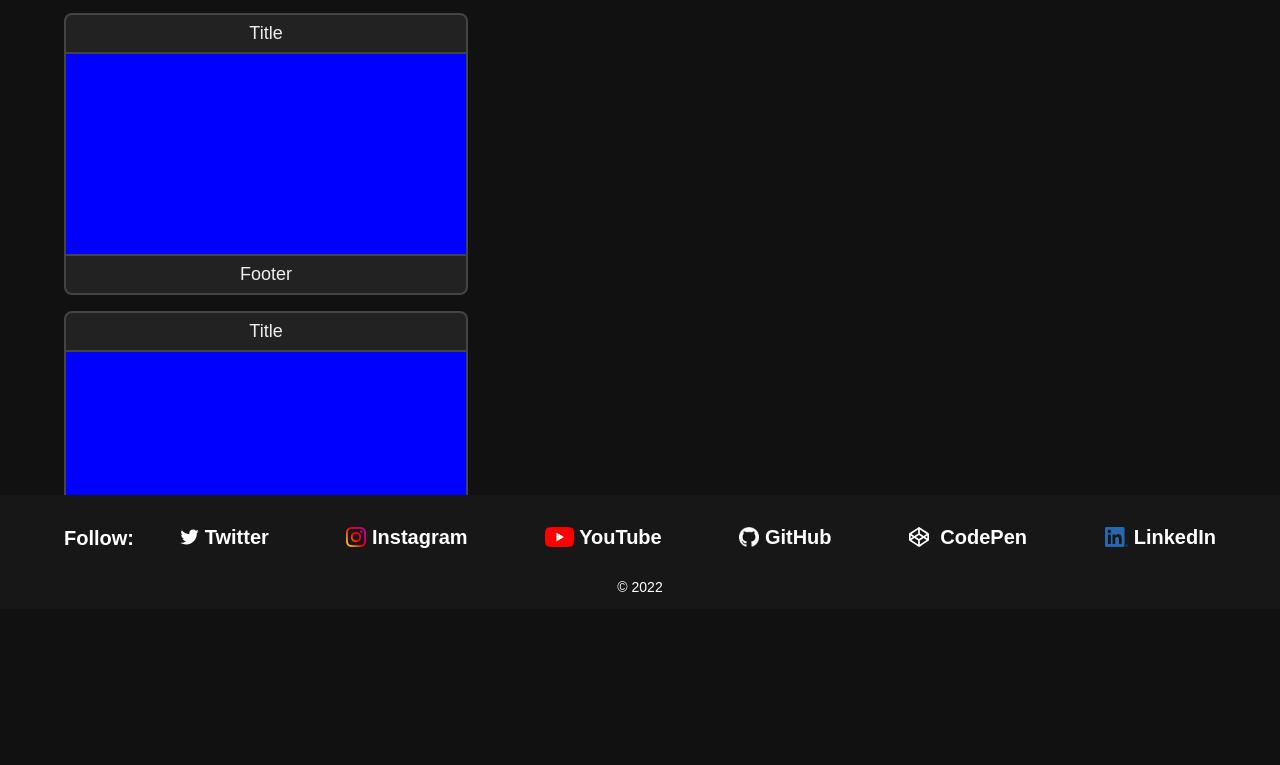
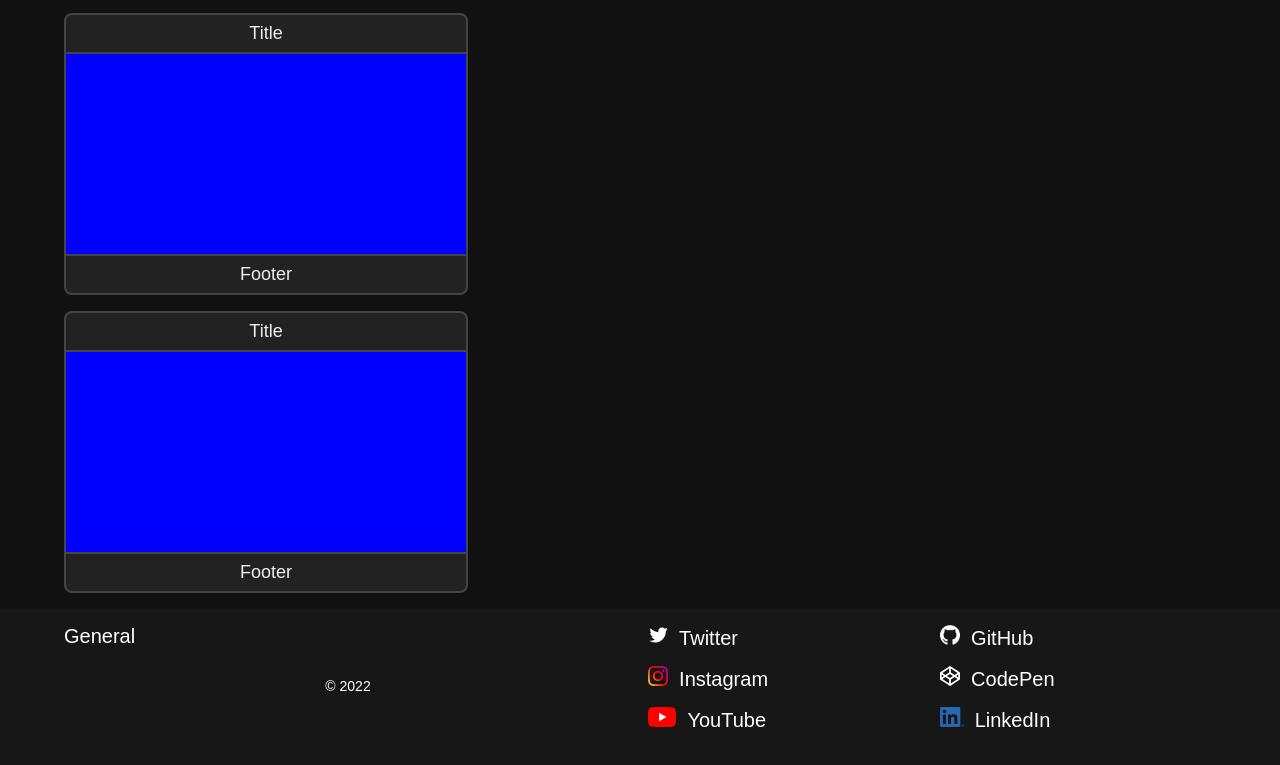
Before and after one commit to SPTimmer/sptimmer.github.io, a plain HTML site: page index.html in a window 1280 px wide. Shown: the part 695-1460 px from the top of the page. Before the commit the page ends 1304 px from the top, so only its background shows below. Drawn offline with nearby package versions, Linux system fonts and the light colour scheme.

Commit message:
footer upgrade

```diff
--- a/about.html
+++ b/about.html
@@ -8,6 +8,7 @@
     <meta name="viewport" content="width=device-width, initial-scale=1">
     <meta name="author" content="SPTimmer">
     <link rel="stylesheet" href="css/style.css">
+    <link rel="stylesheet" href="css/elements.css">
     <link rel="stylesheet" href="css/svg-transitions.css">
     <script src="https://ajax.googleapis.com/ajax/libs/jquery/3.5.1/jquery.min.js"></script>
 </head>
--- a/assets/footer.html
+++ b/assets/footer.html
@@ -1,10 +1,13 @@
 <div class="container">
-    <div class="outer-grid">
-        <div class="top">
-            <nav>
-                <div>Follow:</div>
-                <ul>
-                    <li class="col1">
+    <div class="row">
+        <div class="col general">
+            <div>General</div>
+            <p class="copy"><span>&copy;&nbsp;</span><span id="year"></span></p>
+        </div>
+        <div class="col socials">
+            <div class="row">
+                <div class="col">
+                    <div class="row">
                         <a href="https://twitter.com/SPTimmer">
                             <svg viewBox="0 0 70 70">
                                 <g color="white">
@@ -15,31 +18,51 @@
                                             c-7.23 0-13.092 5.86-13.092 13.093 0 1.026.118 2.02.338 2.98
                                             C25.543 24.527 15.9 19.318 9.44 11.396
                                             c-1.125 1.936-1.77 4.184-1.77 6.58 0 4.543 2.312 8.552 5.824 10.9-2.146-.07-4.165-.658-5.93-1.64-.002.056-.002.11-.002.163 0 6.345 4.513 11.638 10.504 12.84-1.1.298-2.256.457-3.45.457-.845 0-1.666-.078-2.464-.23 1.667 5.2 6.5 8.985 12.23 9.09-4.482 3.51-10.13 5.605-16.26 5.605-1.055 0-2.096-.06-3.122-.184 5.794 3.717 12.676 5.882 20.067 5.882 24.083 0 37.25-19.95 37.25-37.25 0-.565-.013-1.133-.038-1.693 2.558-1.847 4.778-4.15 6.532-6.774z"
-                                        fill="#fff" class="firstPath"/>
+                                        fill="#fff" class="firstPath" />
                                 </g>
-                            </svg><span>&nbsp;Twitter</span>
+                            </svg>
+                            <span>&nbsp;Twitter</span>
                         </a>
-                    </li>
-                    <li class="col2"><a href="https://Instagram.com/SPTimmer"><img src="media\images\Instagram_Glyph_Gradient_RGB.png"><span>&nbsp;Instagram</span></a></li>
-                    <li><a href="https://www.youtube.com/channel/UCeUP1jTKcCURNuoFygdrXeQ"><img src="media\images\yt_icon_rgb.png"><span>&nbsp;YouTube</span></a></li>
-                    <li class="col1"><a href="https://GitHub.com/SPTimmer"><img src="media\images\GitHub-Mark-Light-120px-plus.png"><span>&nbsp;GitHub</span></a></li>
-                    <li class="col2">
+                    </div>
+                    <div class="row">
+                        <a href="https://Instagram.com/SPTimmer">
+                            <img src="media\images\Instagram_Glyph_Gradient_RGB.png">
+                            <span>&nbsp;Instagram</span>
+                        </a>
+                    </div>
+                    <div class="row">
+                        <a href="https://www.youtube.com/channel/UCeUP1jTKcCURNuoFygdrXeQ">
+                            <img src="media\images\yt_icon_rgb.png">
+                            <span>&nbsp;YouTube</span>
+                        </a>
+                    </div>
+                </div>
+                <div class="col">
+                    <div class="row">
+                        <a href="https://GitHub.com/SPTimmer">
+                            <img src="media\images\GitHub-Mark-Light-120px-plus.png">
+                            <span>&nbsp;GitHub</span>
+                        </a>
+                    </div>
+                    <div class="row">
                         <a href="https://CodePen.com/SPTimmer">
                             <svg viewBox="0 0 100 100">
                                 <g>
                                     <path fill="white" class="firstPath"
-                                        d="M100 34.2c-.4-2.6-3.3-4-5.3-5.3-3.6-2.4-7.1-4.7-10.7-7.1-8.5-5.7-17.1-11.4-25.6-17.1-2-1.3-4-2.7-6-4-1.4-1-3.3-1-4.8 0-5.7 3.8-11.5 7.7-17.2 11.5L5.2 29C3 30.4.1 31.8 0 34.8c-.1 3.3 0 6.7 0 10v16c0 2.9-.6 6.3 2.1 8.1 6.4 4.4 12.9 8.6 19.4 12.9 8 5.3 16 10.7 24 16 2.2 1.5 4.4 3.1 7.1 1.3 2.3-1.5 4.5-3 6.8-4.5 8.9-5.9 17.8-11.9 26.7-17.8l9.9-6.6c.6-.4 1.3-.8 1.9-1.3 1.4-1 2-2.4 2-4.1V37.3c.1-1.1.2-2.1.1-3.1 0-.1 0 .2 0 0zM54.3 12.3L88 34.8 73 44.9 54.3 32.4V12.3zm-8.6 0v20L27.1 44.8 12 34.8l33.7-22.5zM8.6 42.8L19.3 50 8.6 57.2V42.8zm37.1 44.9L12 65.2l15-10.1 18.6 12.5v20.1zM50 60.2L34.8 50 50 39.8 65.2 50 50 60.2zm4.3 27.5v-20l18.6-12.5 15 10.1-33.6 22.4zm37.1-30.5L80.7 50l10.8-7.2-.1 14.4z"/>
+                                        d="M100 34.2c-.4-2.6-3.3-4-5.3-5.3-3.6-2.4-7.1-4.7-10.7-7.1-8.5-5.7-17.1-11.4-25.6-17.1-2-1.3-4-2.7-6-4-1.4-1-3.3-1-4.8 0-5.7 3.8-11.5 7.7-17.2 11.5L5.2 29C3 30.4.1 31.8 0 34.8c-.1 3.3 0 6.7 0 10v16c0 2.9-.6 6.3 2.1 8.1 6.4 4.4 12.9 8.6 19.4 12.9 8 5.3 16 10.7 24 16 2.2 1.5 4.4 3.1 7.1 1.3 2.3-1.5 4.5-3 6.8-4.5 8.9-5.9 17.8-11.9 26.7-17.8l9.9-6.6c.6-.4 1.3-.8 1.9-1.3 1.4-1 2-2.4 2-4.1V37.3c.1-1.1.2-2.1.1-3.1 0-.1 0 .2 0 0zM54.3 12.3L88 34.8 73 44.9 54.3 32.4V12.3zm-8.6 0v20L27.1 44.8 12 34.8l33.7-22.5zM8.6 42.8L19.3 50 8.6 57.2V42.8zm37.1 44.9L12 65.2l15-10.1 18.6 12.5v20.1zM50 60.2L34.8 50 50 39.8 65.2 50 50 60.2zm4.3 27.5v-20l18.6-12.5 15 10.1-33.6 22.4zm37.1-30.5L80.7 50l10.8-7.2-.1 14.4z" />
                                 </g>
                             </svg>
                             <span>&nbsp;CodePen</span>
                         </a>
-                    </li>
-                    <li><a href="https://www.linkedin.com/in/sander-timmer-2a0361187/"><img src="media\images\LI-In-Bug.png"><span>&nbsp;LinkedIn</span></a></li>
-                </ul>
-            </nav>
-        </div>
-        <div class="bottom">
-            <p class="copy"><span>&copy;&nbsp;</span><span id="year"></span></p>
+                    </div>
+                    <div class="row">
+                        <a href="https://www.linkedin.com/in/sander-timmer-2a0361187/">
+                            <img src="media\images\LI-In-Bug.png">
+                            <span>&nbsp;LinkedIn</span>
+                        </a>
+                    </div>
+                </div>
+            </div>
         </div>
     </div>
     <script>
--- /dev/null
+++ b/css/elements.css
@@ -0,0 +1,83 @@
+.row {
+    width: 100%;
+    margin: 0;
+    padding: 0;
+    border: 0;
+
+    display: flex;
+    flex-direction: row;
+    flex-wrap: wrap;
+    justify-content: flex-start;
+    gap: var(--gap);
+}
+
+.col {
+    margin: 0;
+    padding: 0;
+    border: 0;
+
+    display: flex;
+    flex-direction: column;
+    flex-wrap: wrap;
+    justify-content: flex-start;
+    gap: var(--gap);
+}
+
+.end {
+    justify-content: end;
+}
+
+.center {
+    justify-content: center;
+}
+
+.between {
+    justify-content: space-between;
+}
+
+.card {
+    position: relative;
+    display: flex;
+    flex-direction: column;
+    min-width: 0;
+    word-wrap: break-word;
+    background-color: #222;
+    background-clip: border-box;
+    border: 0.2rem solid #444;
+    border-radius: 0.8rem;
+    width: 40rem;
+}
+
+.card-image {
+    width: 100%;
+}
+
+.card-header {
+    font-size: large;
+    text-align: center;
+    color: #eee;
+    padding-top: 0.8rem;
+    padding-bottom: 0.8rem;
+}
+
+.card-footer {
+    font-size: large;
+    text-align: center;
+    color: #eee;
+    padding-top: 0.8rem;
+    padding-bottom: 0.8rem;
+}
+
+.card> :not(:last-child) {
+    border-bottom: 0.2rem solid #444;
+}
+
+.card> :first-child {
+    border-top-right-radius: 0.8rem;
+    border-top-left-radius: 0.8rem;
+}
+
+.card> :last-child {
+    border-bottom-right-radius: 0.8rem;
+    border-bottom-left-radius: 0.8rem;
+}
--- a/css/style.css
+++ b/css/style.css
@@ -2,6 +2,8 @@
   --darkest: #111111;
   --darker: #171717;
   --gap: 1.6rem;
+  --footer-height-narrow: 28rem;
+  --footer-height-wide: 16rem;
 }
 
 /* override browser default */
@@ -12,6 +14,7 @@ html {
 body {
   margin: 0;
   padding: 0;
+  min-height: 100vh;
   position: relative;
   overflow: overlay;
 }
@@ -23,90 +26,6 @@ a {
 
 a:visited {
   color: #fff;
-}
-
-.row {
-  width: 100%;
-  margin: 0;
-  padding: 0;
-  border: 0;
-
-  display: flex;
-  flex-direction: row;
-  flex-wrap: wrap;
-  justify-content: flex-start;
-  gap: var(--gap);
-}
-
-.col {
-  margin: 0;
-  padding: 0;
-  border: 0;
-
-  display: flex;
-  flex-direction: column;
-  flex-wrap: wrap;
-  justify-content: flex-start;
-  gap: var(--gap);
-}
-
-.end {
-  justify-content: end;
-}
-
-.center {
-  justify-content: center;
-}
-
-.between {
-  justify-content: space-between;
-}
-
-.card {
-  position: relative;
-  display: flex;
-  flex-direction: column;
-  min-width: 0;
-  word-wrap: break-word;
-  background-color: #222;
-  background-clip: border-box;
-  border: 0.2rem solid #444;
-  border-radius: 0.8rem;
-  width: 40rem;
-}
-
-.card-image {
-  width: 100%;
-}
-
-.card-header {
-  font-size: large;
-  text-align: center;
-  color: #eee;
-  padding-top: 0.8rem;
-  padding-bottom: 0.8rem;
-}
-
-.card-footer {
-  font-size: large;
-  text-align: center;
-  color: #eee;
-  padding-top: 0.8rem;
-  padding-bottom: 0.8rem;
-}
-
-.card > :not(:last-child) {
-  border-bottom: 0.2rem solid #444;
-}
-
-.card > :first-child {
-  border-top-right-radius: 0.8rem;
-  border-top-left-radius: 0.8rem;
-}
-
-.card> :last-child {
-  border-bottom-right-radius: 0.8rem;
-  border-bottom-left-radius: 0.8rem;
 }
 
 a:link {
@@ -203,7 +122,7 @@ header::after {
   display: none;
 }
 
-@media screen and (min-width: 769px) {
+@media only screen and (min-width: 768px) {
   .logo .shortLogo {
     display: none;
   }
@@ -302,7 +221,7 @@ header nav .displayMenu {
   padding: var(--gap);
 }
 
-@media screen and (min-width: 992px) {
+@media only screen and (min-width: 992px) {
   header nav li:not(.menu, .close) a:hover::before {
     width: 100%;
   }
@@ -323,7 +242,13 @@ header nav .displayMenu {
 /* main */
 
 main {
-  padding: 1.6rem 0;
+  padding: 1.6rem 0 calc(var(--footer-height-narrow) + 1.6rem) 0;
+}
+
+@media only screen and (min-width: 600px) {
+  main {
+    padding: 1.6rem 0 calc(var(--footer-height-wide) + 1.6rem) 0;
+  }
 }
 
 section {
@@ -335,58 +260,33 @@ section {
 /* footer */
 
 footer {
+  box-sizing: border-box;
   width: 100vw;
+  padding: 1.6rem 0;
   background-color: var(--darker);
   position: absolute;
   bottom: 0;
-  min-height: 11.6rem;
+  font-size: 2rem;
+  color: #fff;
+  height: 28rem;
 }
 
-footer .outer-grid {
-  width: 100%;
-  margin: auto;
-  color: #fff;
+footer .col {
+  width: calc(50% - calc(var(--gap) / 2));
 }
 
-footer .outer-grid > div {
-  margin: 1.6rem 0;
+footer .socials .col {
+  width: 100%;
 }
 
-footer nav {
-  min-height: fit-content;
-}
+@media only screen and (min-width: 600px) {
+  footer {
+    height: 16rem;
+  }
 
-footer nav div {
-  margin-block-start: 1.6rem;
-  margin-block-end: 1.6rem;
-  font-size: 2rem;
-  height: 2rem;
-  font-weight: bold;
-}
-
-footer ul {
-  display: flex;
-  justify-content: space-between;
-  gap: var(--gap);
-  list-style-type: none;
-    flex-wrap: wrap;
-  padding: 0;
-  margin: 1.6rem 0;
-}
-
-footer li {
-  text-align: end;
-  width: fit-content;
-  font-size: 2rem;
-  height: 2rem;
-  font-weight: bold;
-  text-decoration: underline;
-}
-
-footer a {
-  display: inline-block;
-  position: relative;
-  height: 100%;
+  footer .socials .col {
+    width: calc(50% - calc(var(--gap) / 2));
+  }
 }
 
 footer img,
@@ -394,17 +294,6 @@ footer svg {
   display: inline-block;
   height: 2rem;
   vertical-align: baseline;
-}
-
-footer .top span {
-  display: inline-block;
-  line-height: 2rem;
-  vertical-align: top;
-  margin-bottom: 0;
-}
-
-footer .bottom {
-  height: 1.4rem;
 }
 
 footer .copy {
@@ -415,46 +304,4 @@ footer .copy {
   height: 1.4rem;
 }
 
-@media (min-width: 1200px) {
-  footer nav div {
-    width: 10%;
-    float: left;
-  }
-
-  footer nav ul {
-    width: 90%;
-    float: right;
-  }
-
-  footer nav {
-    min-height: 5.2rem;
-  }
-
-  footer {
-    min-height: 9.8rem;
-  }
-}
-
-@media (max-width: 1000px) {
-  footer ul {
-    flex-wrap: wrap;
-  }
-
-  footer li {
-    flex-basis: 30%;
-  }
-
-  footer li.col1 {
-    text-align: left;
-  }
-
-  footer li.col2 {
-    text-align: center;
-  }
-
-  footer {
-    min-height: 15.2rem;
-  }
-}
-
 /* close-footer */
--- a/index.html
+++ b/index.html
@@ -9,6 +9,7 @@
     <meta name="author" content="SPTimmer">
     <link rel="shortcut icon" href="#" />
     <link rel="stylesheet" href="css/style.css">
+    <link rel="stylesheet" href="css/elements.css">
     <link rel="stylesheet" href="css/svg-transitions.css">
     <script src="https://ajax.googleapis.com/ajax/libs/jquery/3.5.1/jquery.min.js"></script>
     <script src="scripts/nav.js"></script>
```
Also changed, not shown: blog.html (+1 -0 lines), contact.html (+1 -0 lines), projects.html (+1 -0 lines).
